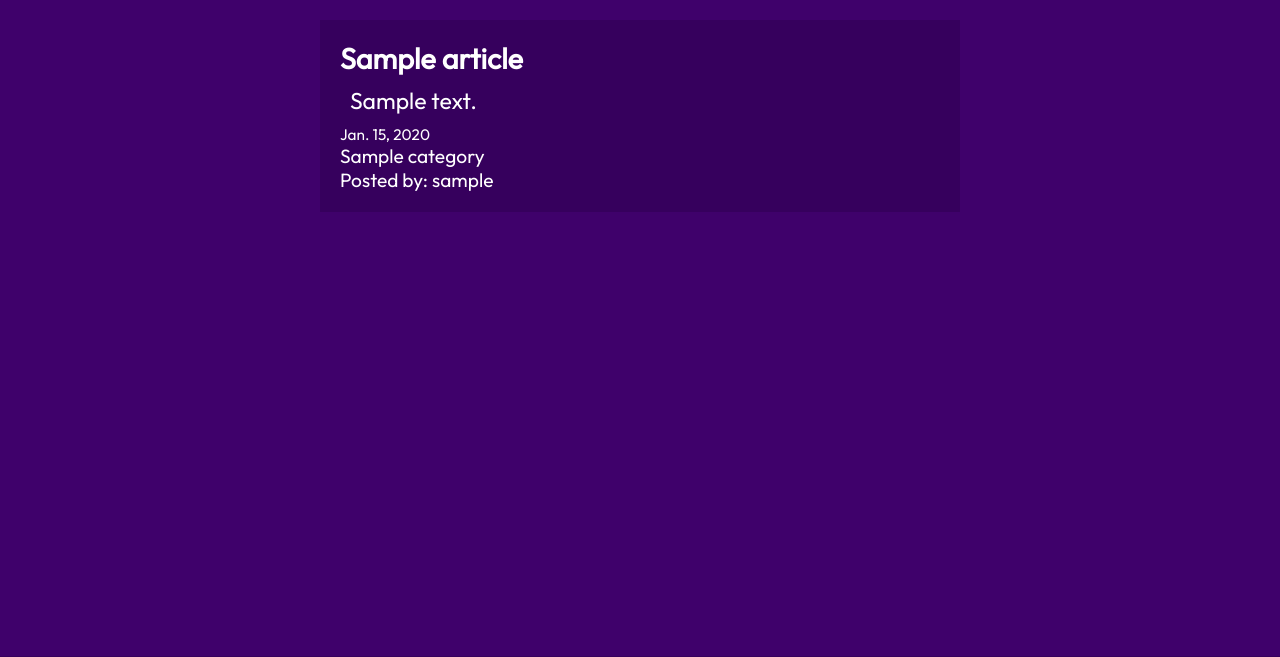
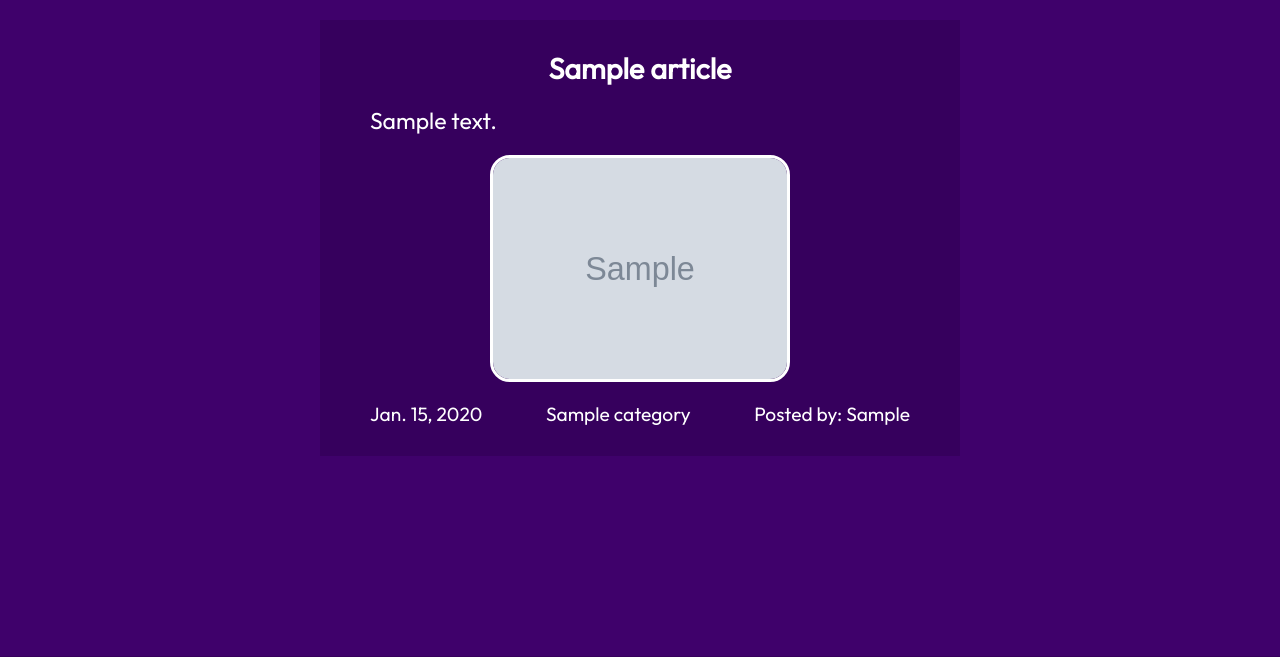
Before and after one commit to victorhostert/Django-Blog-Project, a Django app: template blog/assets/templates/blog/search_results.html in a window 1280 px wide. Shown: the part 104-761 px from the top of the page. Run offline with Django 3.2, Linux system fonts and the light colour scheme; the template is opened without the code that fills it: values that come from a table or form of the project are taken from there, others are empty; tables that the repository leaves empty hold one stand-in row (values such as "Sample post"); grey boxes marked "Sample" are stand-in pictures.

Commit message:
fix: Minor fixes

```diff
--- a/blog/assets/templates/blog/search_results.html
+++ b/blog/assets/templates/blog/search_results.html
@@ -8,12 +8,18 @@ Search Results
     {% if articles %}
     {% for article in articles %}
         <div class="article">
-
-            <h2><a href="{% url 'blog:post' slug=article.slug %}">{{article.title}}</a></h2>
-            <p style="font-size: 1.2em; margin: 10px;">{{article.snippet}}</p>
-            <p style="font-size: 0.8em;">{{article.date}}</p>
-            <p>{{article.category}}</p>
-            <p class="author_post">Posted by: <span>{{article.author.username}}</span></p>
+            <a href="{% url 'blog:post' slug=article.slug %}">
+            <h2 class="article_title">{{article.title}}</h2>
+            <p class="article_snippet">{{article.snippet}}</p>
+            {% if article.thumb %}
+            <img src="{{article.thumbnail.url}}" alt="user-img">
+            {% endif %}
+            <div class="article_footer">
+                <p class="article_date">{{article.date}}</p>
+                <p>{{article.category}}</p>
+                <p class="article_author">Posted by: <span>{{article.author.username}}</span></p>
+            </div>
+            </a>
         </div>
     {% endfor %}
     {% else %}
```
